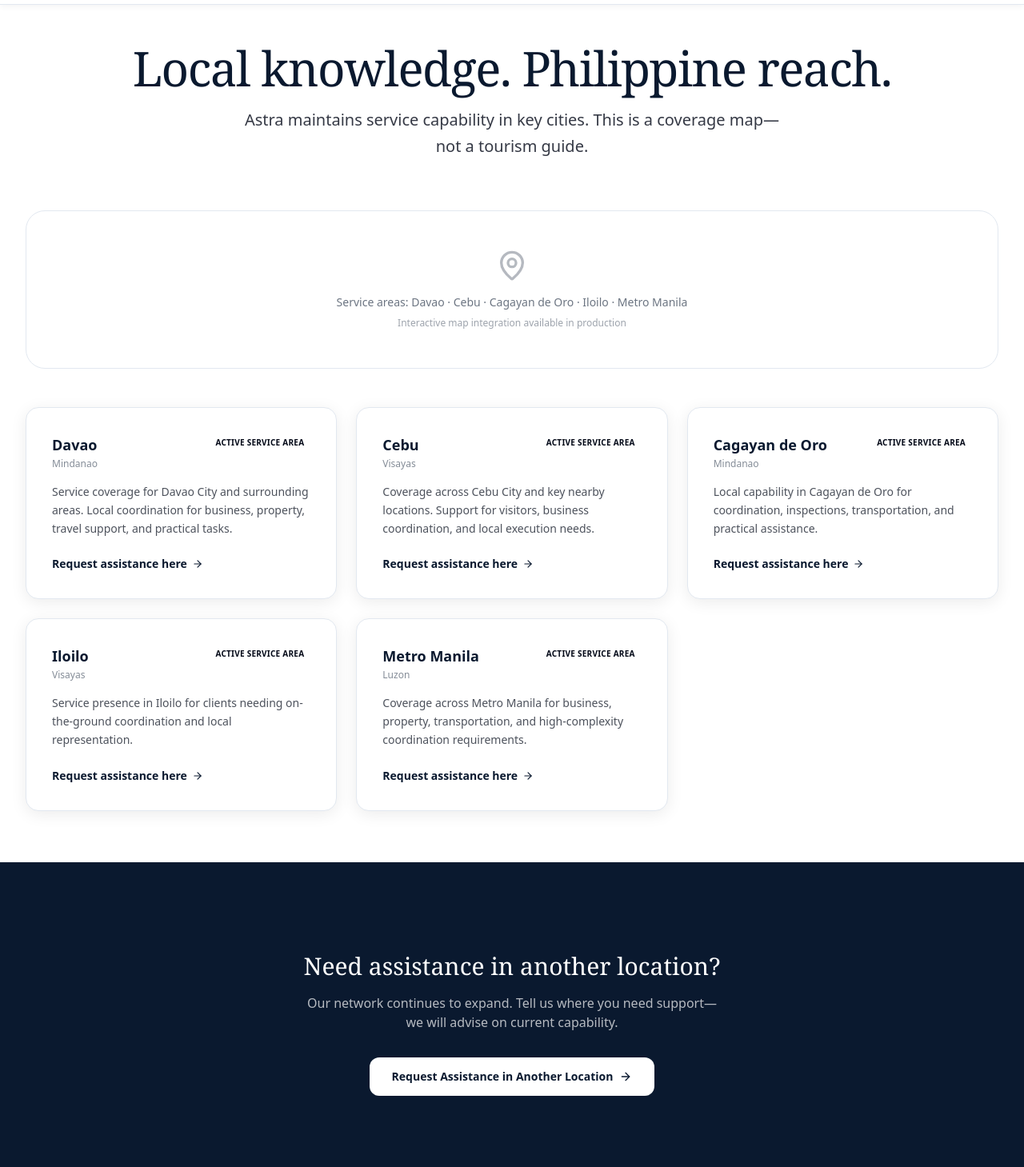
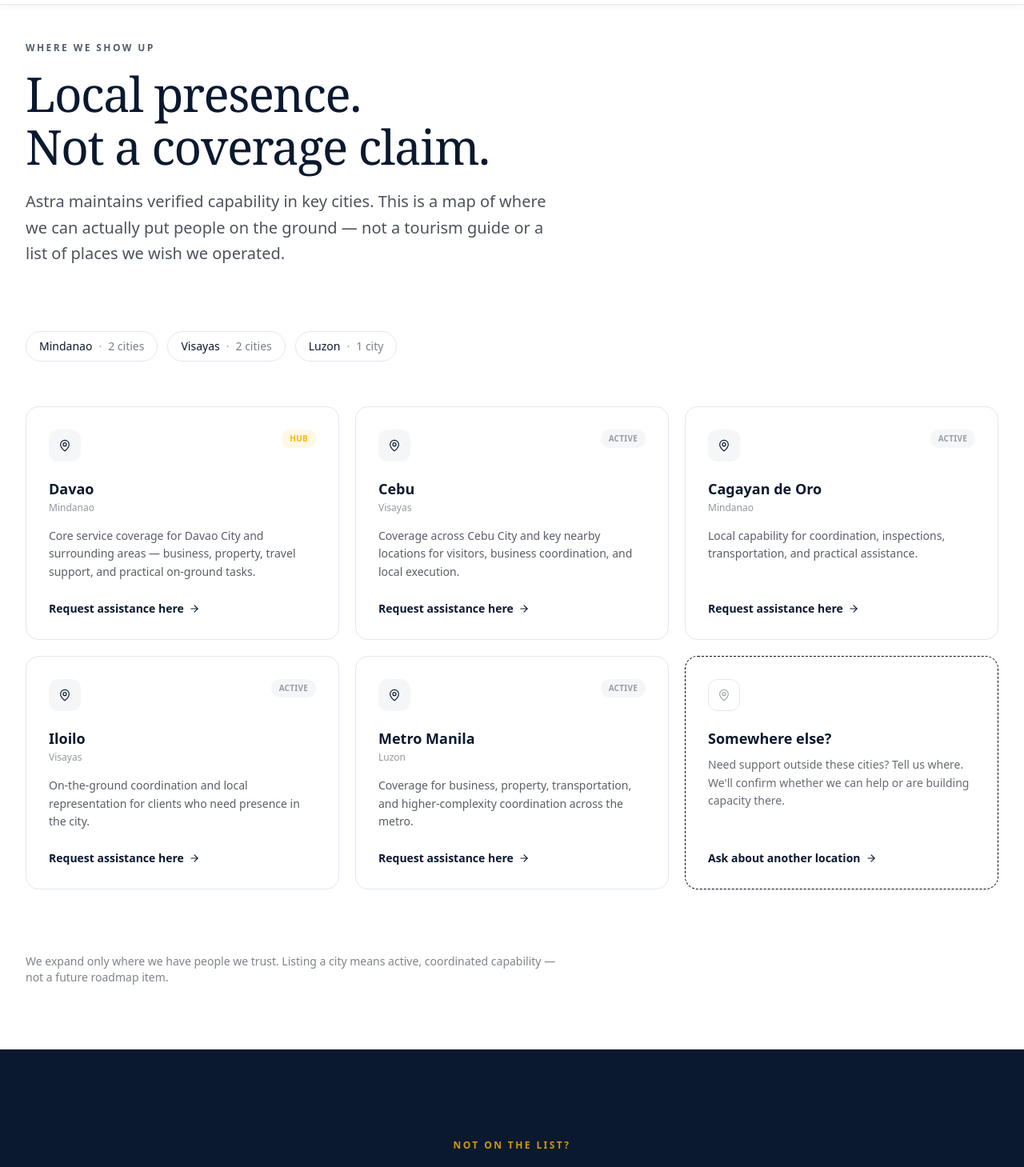
Before and after one commit to AllJacks1/astra_concierge_landing_page, a Next.js app: page /locations in a window 1280 px wide. Shown: the part 60-1519 px from the top of the page at 80% size. Built offline with nearby package versions, Linux system fonts and the light colour scheme; a web font is replaced by a local one.

Commit message:
feat(ui): locations page

```diff
--- a/src/app/locations/page.tsx
+++ b/src/app/locations/page.tsx
@@ -1,126 +1,202 @@
+import type { Metadata } from "next";
 import Link from "next/link";
 import { ArrowRight, MapPin } from "lucide-react";
+
+export const metadata: Metadata = {
+  title: "Service Locations in the Philippines | Astra Concierge",
+  description:
+    "Astra Concierge service areas: Davao, Cebu, Cagayan de Oro, Iloilo, and Metro Manila. Local coordination where we have people we trust — not a tourism map.",
+  openGraph: {
+    title: "Locations | Astra Concierge Philippines",
+    description:
+      "Active coverage in Davao, Cebu, Cagayan de Oro, Iloilo, and Metro Manila. Expanding carefully.",
+    type: "website",
+  },
+  alternates: {
+    canonical: "/locations",
+  },
+};
 
 const locations = [
   {
     name: "Davao",
     region: "Mindanao",
+    role: "Primary hub",
     description:
-      "Service coverage for Davao City and surrounding areas. Local coordination for business, property, travel support, and practical tasks.",
-    availability: "Active service area",
+      "Core service coverage for Davao City and surrounding areas — business, property, travel support, and practical on-ground tasks.",
   },
   {
     name: "Cebu",
     region: "Visayas",
+    role: "Active",
     description:
-      "Coverage across Cebu City and key nearby locations. Support for visitors, business coordination, and local execution needs.",
-    availability: "Active service area",
+      "Coverage across Cebu City and key nearby locations for visitors, business coordination, and local execution.",
   },
   {
     name: "Cagayan de Oro",
     region: "Mindanao",
+    role: "Active",
     description:
-      "Local capability in Cagayan de Oro for coordination, inspections, transportation, and practical assistance.",
-    availability: "Active service area",
+      "Local capability for coordination, inspections, transportation, and practical assistance.",
   },
   {
     name: "Iloilo",
     region: "Visayas",
+    role: "Active",
     description:
-      "Service presence in Iloilo for clients needing on-the-ground coordination and local representation.",
-    availability: "Active service area",
+      "On-the-ground coordination and local representation for clients who need presence in the city.",
   },
   {
     name: "Metro Manila",
     region: "Luzon",
+    role: "Active",
     description:
-      "Coverage across Metro Manila for business, property, transportation, and high-complexity coordination requirements.",
-    availability: "Active service area",
+      "Coverage for business, property, transportation, and higher-complexity coordination across the metro.",
   },
 ];
 
-export const metadata = {
-  title: "Locations",
-  description:
-    "Astra Concierge service areas across the Philippines: Davao, Cebu, Cagayan de Oro, Iloilo, and Metro Manila.",
-};
-
 export default function LocationsPage() {
   return (
-    <div className="pt-28 pb-20">
+    <div className="pt-28 pb-0">
       {/* Hero */}
-      <section className="pb-16">
-        <div className="container-narrow text-center">
-          <h1 className="heading-xl mb-4">Local knowledge. Philippine reach.</h1>
-          <p className="body-lg max-w-2xl mx-auto">
-            Astra maintains service capability in key cities. This is a coverage
-            map—not a tourism guide.
+      <section className="pb-14 sm:pb-16 lg:pb-20">
+        <div className="container-wide">
+          <div className="max-w-3xl">
+            <p className="eyebrow mb-4">Where we show up</p>
+            <h1 className="heading-xl mb-5">
+              Local presence.
+              <br className="hidden sm:block" />
+              Not a coverage claim.
+            </h1>
+            <p className="body-lg text-foreground/70 max-w-2xl">
+              Astra maintains verified capability in key cities. This is a map
+              of where we can actually put people on the ground — not a tourism
+              guide or a list of places we wish we operated.
+            </p>
+          </div>
+        </div>
+      </section>
+
+      {/* Region strip */}
+      <section className="pb-12 sm:pb-14">
+        <div className="container-wide">
+          <div className="flex flex-wrap gap-2 sm:gap-3">
+            {["Mindanao", "Visayas", "Luzon"].map((region) => {
+              const count = locations.filter((l) => l.region === region).length;
+              return (
+                <div
+                  key={region}
+                  className="inline-flex items-center gap-2 rounded-full border border-warm-200 bg-warm-50/80 px-4 py-2 text-sm"
+                >
+                  <span className="font-medium text-navy">{region}</span>
+                  <span className="text-navy/40">·</span>
+                  <span className="text-navy/55">
+                    {count} {count === 1 ? "city" : "cities"}
+                  </span>
+                </div>
+              );
+            })}
+          </div>
+        </div>
+      </section>
+
+      {/* Cities */}
+      <section className="pb-16 sm:pb-20">
+        <div className="container-wide">
+          <div className="grid sm:grid-cols-2 lg:grid-cols-3 gap-4 lg:gap-5">
+            {locations.map((loc, i) => (
+              <div
+                key={loc.name}
+                className="group relative flex flex-col rounded-2xl border border-warm-200 bg-white p-6 sm:p-7 transition-all duration-300 hover:border-navy/15 hover:shadow-[0_12px_40px_-12px_rgba(15,23,42,0.1)]"
+              >
+                <div className="flex items-start justify-between gap-3 mb-5">
+                  <div className="flex h-10 w-10 shrink-0 items-center justify-center rounded-xl bg-navy/[0.04] text-navy transition-colors group-hover:bg-navy group-hover:text-white">
+                    <MapPin className="h-4 w-4" strokeWidth={1.75} />
+                  </div>
+                  {i === 0 ? (
+                    <span className="text-[10px] font-semibold tracking-wide uppercase text-amber-400 bg-amber-400/10 px-2.5 py-1 rounded-full">
+                      Hub
+                    </span>
+                  ) : (
+                    <span className="text-[10px] font-semibold tracking-wide uppercase text-navy/40 bg-navy/[0.04] px-2.5 py-1 rounded-full">
+                      Active
+                    </span>
+                  )}
+                </div>
+
+                <h2 className="text-lg font-semibold text-navy mb-0.5 group-hover:text-navy/90">
+                  {loc.name}
+                </h2>
+                <p className="text-xs text-navy/45 mb-4">{loc.region}</p>
+
+                <p className="text-sm text-foreground/65 leading-relaxed mb-6 flex-1">
+                  {loc.description}
+                </p>
+
+                <Link
+                  href={`/request?location=${encodeURIComponent(loc.name)}`}
+                  className="inline-flex items-center gap-1.5 text-sm font-semibold text-navy hover:text-amber-400 transition-colors"
+                >
+                  Request assistance here
+                  <ArrowRight className="w-3.5 h-3.5 transition-transform group-hover:translate-x-0.5" />
+                </Link>
+              </div>
+            ))}
+
+            {/* Sixth cell — request another city */}
+            <div className="flex flex-col justify-between rounded-2xl border border-dashed border-warm-300 bg-warm-50/50 p-6 sm:p-7">
+              <div>
+                <div className="flex h-10 w-10 items-center justify-center rounded-xl bg-white border border-warm-200 mb-5">
+                  <MapPin className="h-4 w-4 text-navy/40" strokeWidth={1.75} />
+                </div>
+                <h2 className="text-lg font-semibold text-navy mb-2">
+                  Somewhere else?
+                </h2>
+                <p className="text-sm text-foreground/60 leading-relaxed">
+                  Need support outside these cities? Tell us where. We&apos;ll
+                  confirm whether we can help or are building capacity there.
+                </p>
+              </div>
+              <Link
+                href="/request"
+                className="inline-flex items-center gap-1.5 text-sm font-semibold text-navy hover:text-amber-400 transition-colors mt-6"
+              >
+                Ask about another location
+                <ArrowRight className="w-3.5 h-3.5" />
+              </Link>
+            </div>
+          </div>
+        </div>
+      </section>
+
+      {/* Note */}
+      <section className="pb-16 sm:pb-20">
+        <div className="container-wide">
+          <p className="text-sm text-foreground/50 max-w-2xl">
+            We expand only where we have people we trust. Listing a city means
+            active, coordinated capability — not a future roadmap item.
           </p>
         </div>
       </section>
 
-      {/* Map placeholder + cities */}
-      <section className="pb-16">
-        <div className="container-wide">
-          {/* Simple visual map representation */}
-          <div className="bg-warm-100 rounded-3xl border border-warm-200 p-8 sm:p-12 mb-12 text-center">
-            <div className="max-w-md mx-auto">
-              <MapPin className="w-10 h-10 text-navy/30 mx-auto mb-4" />
-              <p className="text-sm text-navy/60">
-                Service areas: Davao · Cebu · Cagayan de Oro · Iloilo · Metro
-                Manila
-              </p>
-              <p className="text-xs text-navy/40 mt-2">
-                Interactive map integration available in production
-              </p>
-            </div>
-          </div>
-
-          <div className="grid sm:grid-cols-2 lg:grid-cols-3 gap-6">
-            {locations.map((loc) => (
-              <div key={loc.name} className="card-elevated">
-                <div className="flex items-start justify-between mb-4">
-                  <div>
-                    <h2 className="text-lg font-semibold text-navy">
-                      {loc.name}
-                    </h2>
-                    <p className="text-xs text-navy/50 mt-0.5">{loc.region}</p>
-                  </div>
-                  <span className="text-[10px] font-semibold tracking-wide uppercase text-gold bg-gold/10 px-2 py-1 rounded-full">
-                    {loc.availability}
-                  </span>
-                </div>
-                <p className="text-sm text-foreground/70 leading-relaxed mb-5">
-                  {loc.description}
-                </p>
-                <Link
-                  href="/request"
-                  className="text-sm font-semibold text-navy hover:text-navy-700 inline-flex items-center gap-1.5"
-                >
-                  Request assistance here
-                  <ArrowRight className="w-3.5 h-3.5" />
-                </Link>
-              </div>
-            ))}
-          </div>
-        </div>
-      </section>
-
-      {/* Expand CTA */}
-      <section className="section-padding bg-navy text-white -mb-20">
+      {/* CTA */}
+      <section className="section-padding bg-navy text-white">
         <div className="container-narrow text-center">
-          <h2 className="font-serif text-2xl sm:text-3xl font-medium mb-4">
-            Need assistance in another location?
+          <p className="text-xs font-semibold tracking-[0.2em] uppercase text-amber-400/80 mb-4">
+            Not on the list?
+          </p>
+          <h2 className="font-serif text-3xl sm:text-4xl font-medium tracking-tight mb-4">
+            Tell us where you need support.
           </h2>
-          <p className="text-white/70 mb-8 max-w-lg mx-auto">
-            Our network continues to expand. Tell us where you need support—we
-            will advise on current capability.
+          <p className="text-base sm:text-lg text-white/65 max-w-lg mx-auto mb-8 leading-relaxed">
+            We&apos;ll advise on current capability in that area — or whether we
+            can still coordinate a solution through partners.
           </p>
           <Link
             href="/request"
-            className="inline-flex items-center gap-2 rounded-xl bg-white px-7 py-3.5 text-sm font-semibold text-navy hover:bg-gray-300 transition-colors"
+            className="inline-flex items-center gap-2 bg-amber-400 text-navy font-semibold px-6 py-3 rounded-xl hover:bg-amber-300 transition-colors"
           >
-            Request Assistance in Another Location
+            Request assistance
             <ArrowRight className="w-4 h-4" />
           </Link>
         </div>
```
